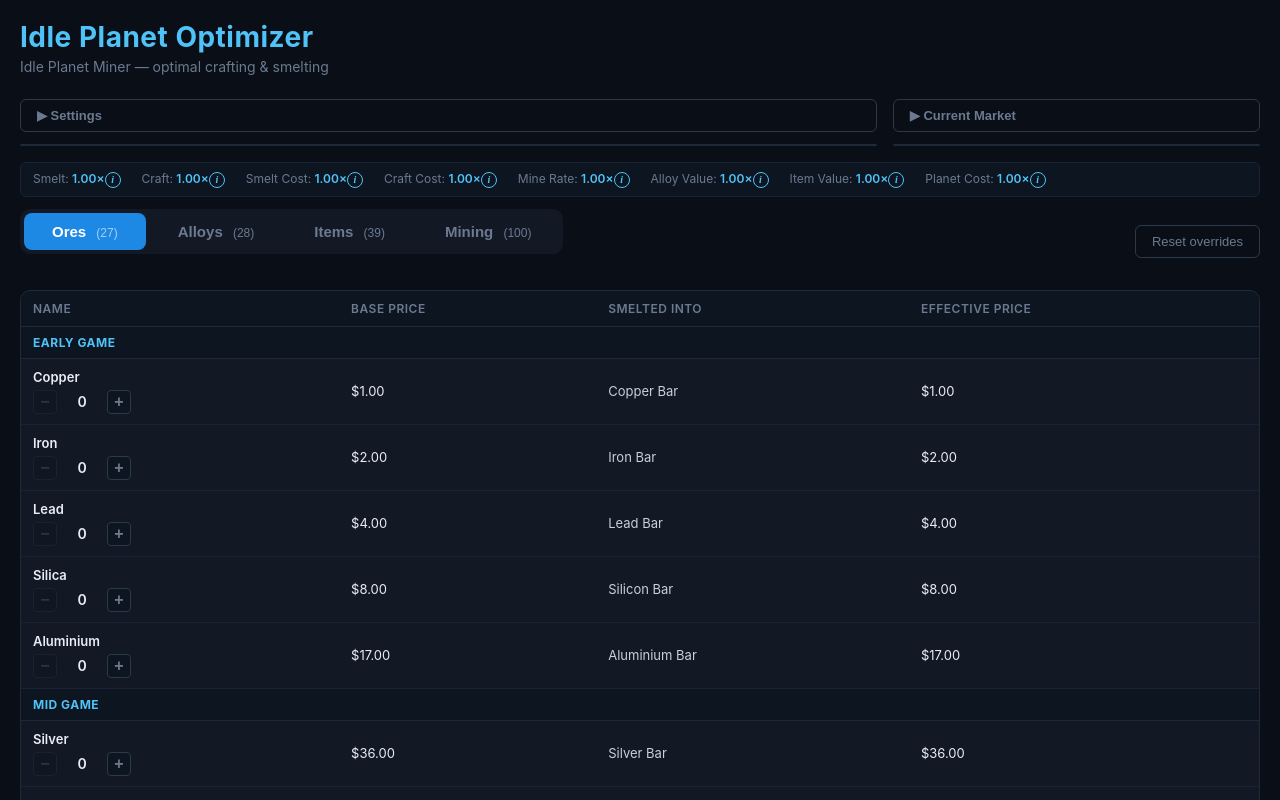
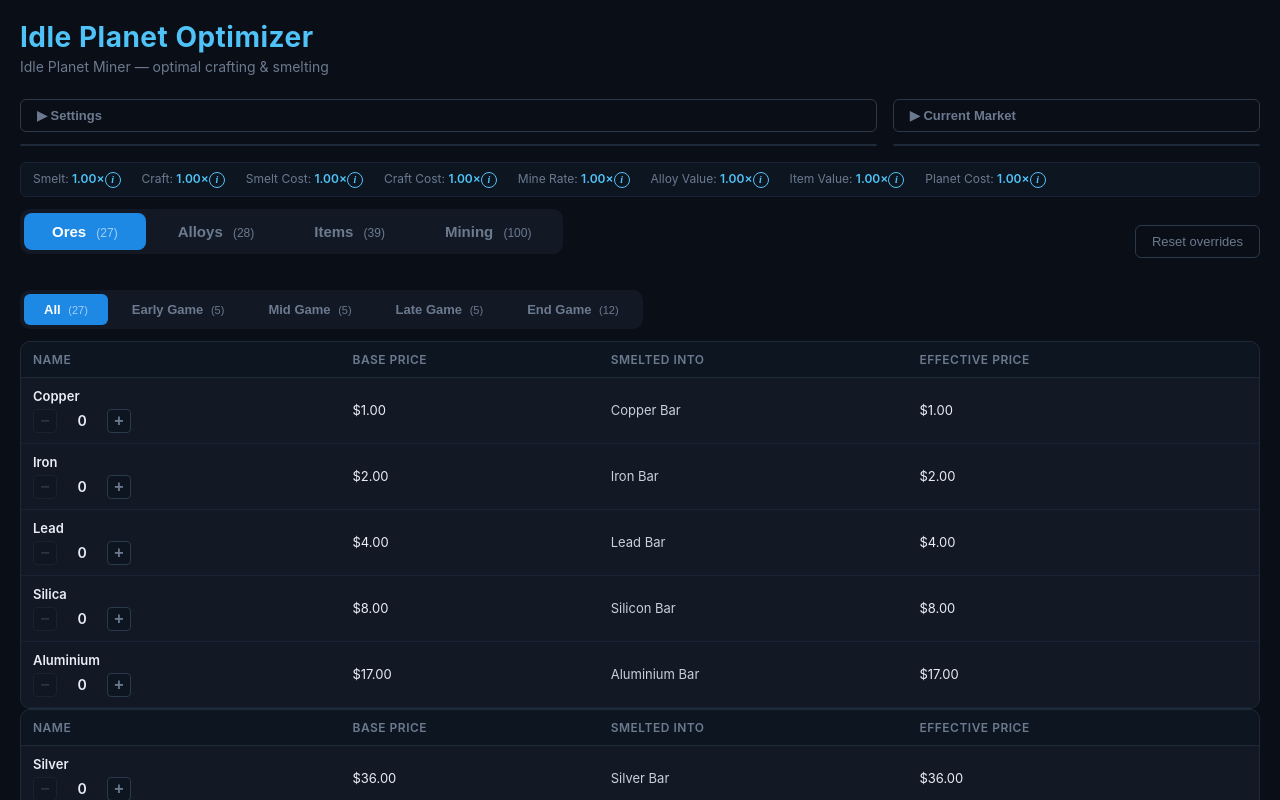
Before and after one commit to jwierzbanowski/idle-planet-optimizer, a Vue app: page / in a window 1280 px wide. Shown: the top 800 px of the page. Built offline with nearby package versions, Linux system fonts and the light colour scheme.

Commit message:
feat: add filter tabs by game stage to OresTable

```diff
--- a/src/components/OresTable.vue
+++ b/src/components/OresTable.vue
@@ -1,15 +1,20 @@
 <template>
-  <div class="table-wrap">
+  <div>
+    <div class="filter-tabs">
+      <button v-for="tab in filterTabs" :key="tab.key" class="filter-tab"
+        :class="{ active: activeGroup === tab.key }"
+        @click="activeGroup = tab.key">
+        {{ tab.label }} <span class="count">({{ tab.count }})</span>
+      </button>
+    </div>
+    <div class="table-wrap" v-for="group in visibleGroups" :key="group.label">
       <table>
         <thead>
           <tr>
             <th>Name</th><th>Base Price</th><th>Smelted Into</th><th>Effective Price</th>
           </tr>
         </thead>
-      <tbody v-for="group in groupedOres" :key="group.label">
-        <tr class="group-header">
-          <td colspan="4" class="group-label">{{ group.label }}</td>
-        </tr>
+        <tbody>
           <tr v-for="id in group.ids" :key="id" @click="$emit('show-detail', id)">
             <td class="name-cell">
               {{ DB.ores[id].name }}
@@ -27,10 +32,11 @@
         </tbody>
       </table>
     </div>
+  </div>
 </template>
 
 <script setup>
-import { computed } from 'vue'
+import { ref, computed } from 'vue'
 import { useData } from '../composables/useData'
 import { useOverrides } from '../composables/useOverrides'
 import { useSettings } from '../composables/useSettings'
@@ -52,23 +58,47 @@ const ORE_GROUPS = [
   { label: 'End Game', ids: ['quadium', 'scrith', 'uru', 'vibranium', 'aether', 'viterium', 'xynium', 'quolium', 'luterium', 'wraith', 'aqualite', 'opalite'] },
 ]
 
+const activeGroup = ref('all')
+
 const groupedOres = computed(() => {
   const available = new Set(ORDER.value.ores)
   return ORE_GROUPS.map(g => ({
+    key: g.label.toLowerCase().replace(/\s+/g, '_'),
     label: g.label,
     ids: g.ids.filter(id => available.has(id)),
   })).filter(g => g.ids.length > 0)
 })
+
+const filterTabs = computed(() => {
+  const allCount = groupedOres.value.reduce((sum, g) => sum + g.ids.length, 0)
+  const tabs = [{ key: 'all', label: 'All', count: allCount }]
+  for (const g of groupedOres.value) {
+    tabs.push({ key: g.key, label: g.label, count: g.ids.length })
+  }
+  return tabs
+})
+
+const visibleGroups = computed(() => {
+  if (activeGroup.value === 'all') return groupedOres.value
+  return groupedOres.value.filter(g => g.key === activeGroup.value)
+})
 </script>
 
 <style scoped>
-.group-header { cursor: default; }
-.group-header:hover { background: transparent; }
-.group-label {
-  padding: 8px 12px; font-size: 12px; font-weight: 700; color: #4fc3f7;
-  text-transform: uppercase; letter-spacing: 0.5px; background: #0d1520;
-  border-bottom: 1px solid #1e2a3a;
+.filter-tabs {
+  display: flex; gap: 4px; margin-bottom: 12px;
+  background: #121824; border-radius: 10px; padding: 4px;
+  display: inline-flex;
 }
+.filter-tab {
+  padding: 8px 20px; border: none; background: transparent;
+  color: #6b7a8f; font-size: 13px; font-weight: 600;
+  cursor: pointer; border-radius: 6px; transition: all 0.2s;
+}
+.filter-tab:hover { color: #c8d0dc; background: #1a2235; }
+.filter-tab.active { color: #fff; background: #1e88e5; }
+.filter-tab .count { color: #6b7a8f; font-size: 11px; margin-left: 4px; font-weight: 400; }
+.filter-tab.active .count { color: rgba(255,255,255,0.6); }
 .star-controls { display: flex; align-items: center; gap: 3px; margin-top: 5px; }
 .star-btn {
   width: 24px; height: 24px; border: 1px solid #2a3a4a; border-radius: 4px;
```
Lines whose indentation alone changed are shown as unchanged.
